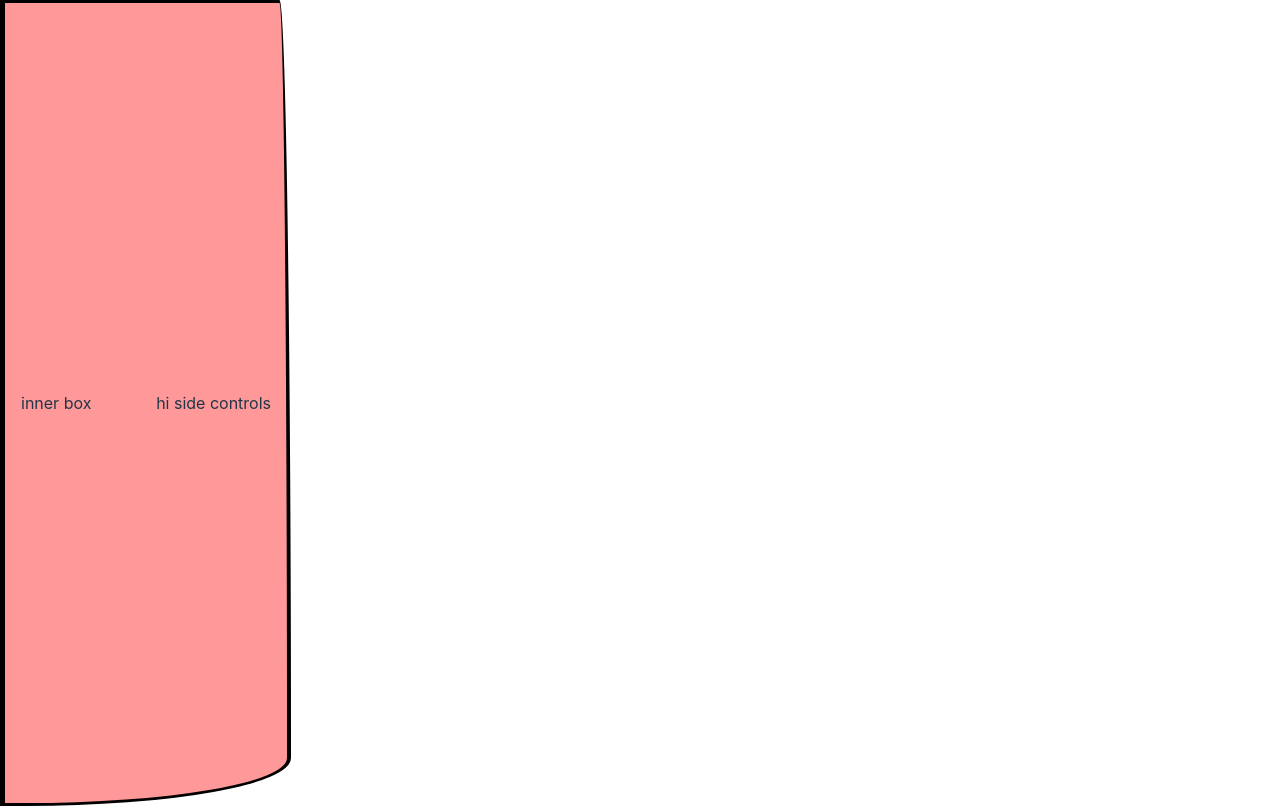
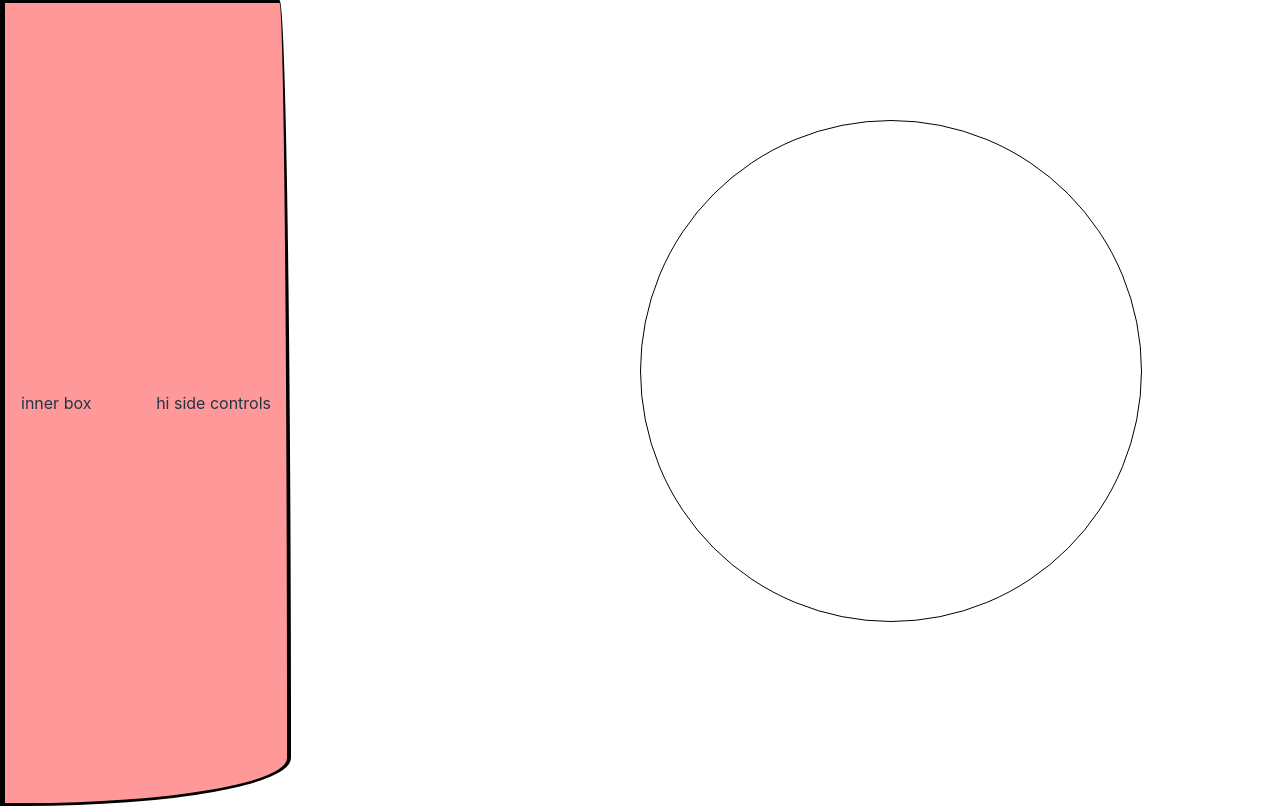
Before and after one commit to NicsWorld/okspinner-vue, a Vue app: page / in a window 1280 px wide. Built offline with nearby package versions, Linux system fonts and the light colour scheme.

Commit message:
add shitty circle

```diff
--- a/src/App.vue
+++ b/src/App.vue
@@ -1,14 +1,13 @@
 <script setup>
-import HelloWorld from './components/HelloWorld.vue'
 import SideControls from './components/SideControls.vue';
+import Wheel from './components/Wheel.vue';
 
 </script>
-<!-- border-width: 3px 4px 3px 5px;
-border-radius:95% 4% 92% 5%/4% 95% 6% 95%;
-transform: rotate(2deg); -->
+
 <template>
   <div class="container">
     <SideControls />
+    <Wheel />
   </div>
 </template>
 
--- /dev/null
+++ b/src/components/Wheel.vue
@@ -0,0 +1,16 @@
+<template>
+    <div class="wheel">
+
+    </div>
+</template>
+
+<style scoped>
+.wheel {
+    height: 500px;
+    width: 500px;
+    border: 1px solid black;
+    position: absolute;
+    top: 15%;
+    border-radius: 82%;
+}
+</style>
```
